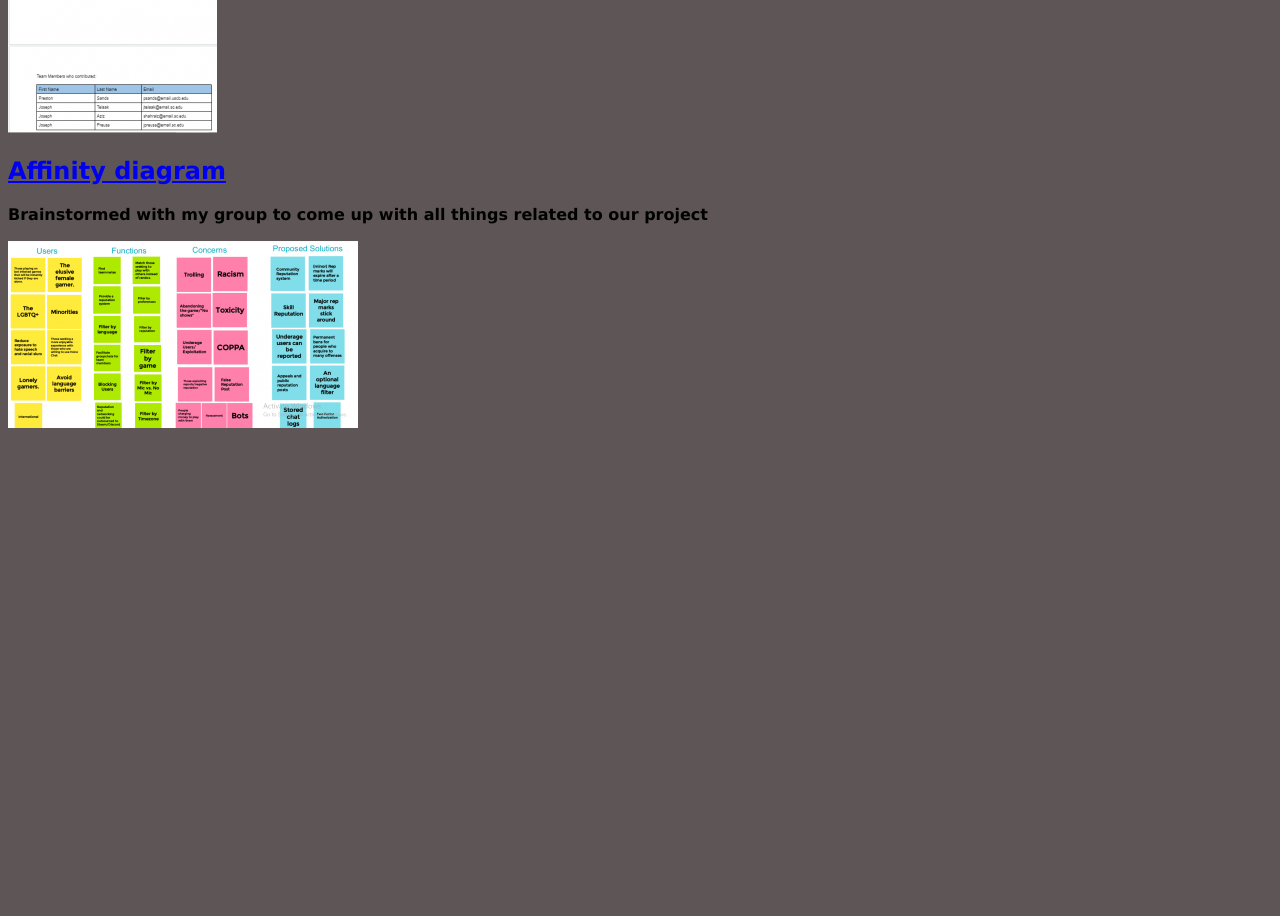
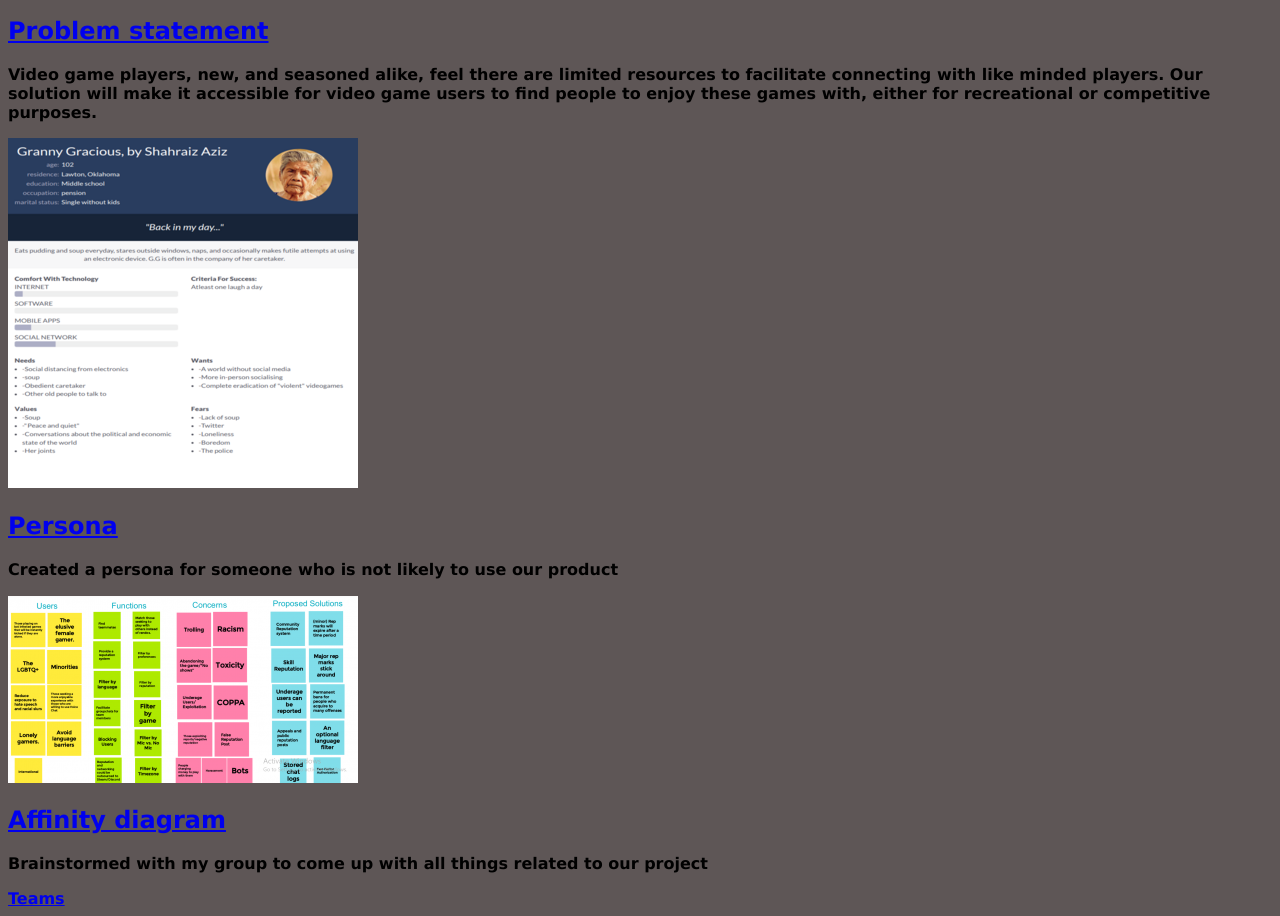
Before and after one commit to Shahraiz-commits/shahraiz-commits.github.io, a plain HTML site: page index.html in a window 1280 px wide. Shown: the part 438-1354 px from the top of the page. Before the commit the page ends 878 px from the top, so only its background shows below. Drawn offline with Linux system fonts and the light colour scheme.

Commit message:
Update index.html

```diff
--- a/index.html
+++ b/index.html
@@ -5,27 +5,42 @@
         <link rel="stylesheet" href="styles.css">
     </head>
     <body>
-        <h1>Shahraiz Aziz's site <3 </h1>
+        <h1>Shahraiz Aziz's site <3</h1>
 
             <!-- Problem statement-->
         <section class = "assignment">
+                <a href="190files/Problem Statement.pdf"><img src="190images/Problem statement.png"></a>
                 <section class = "assignment-details">
                      <a href="190files/Problem Statement.pdf"><h2>Problem statement</h2></a>
-                <p>Video game players, new, and seasoned alike, feel there are limited resources to facilitate connecting with like minded players. Our solution will make it accessible for video game users to find people to enjoy these games with, either for recreational or competitive purposes.
+                    <p>
+                          Video game players, new, and seasoned alike, feel there are limited resources to facilitate connecting with like minded players. Our solution will make it accessible for video game users to find people to enjoy these games with, either for recreational or competitive purposes.
                     </p>
-                <a href="https://docs.google.com/spreadsheets/d/1dlmD2AGsU2QKK2Fu9AB7Hv_I6vjcn0D4-PguEnmNmrg/edit?usp=sharing">Teams</a>
                 </section>
-            <a href="190files/Problem Statement.pdf"><img src="190images/Problem statement.png"></a>
+        </section>
+
+         <!-- Persona-->
+         <section class = "assignment">
+            <a href="190files/Persona.pdf"><img src="190images/persona.png"></a>
+                <section class = "assignment-details">
+                    <a href="190files/Persona.pdf"><h2>Persona</h2></a>
+                    <p>
+                         Created a persona for someone who is not likely to use our product
+                    </p>
+                </section>
         </section>
 
         <!--Affinity diagram-->
-        <section class = "assignment2">
+        <section class = "assignment">
+            <a href="190files/affinity-diagram.pdf"><img src="190images/Affinity diagram.png"></a>
                 <section class = "assignment-details">
                     <a href="190files/affinity-diagram.pdf"><h2>Affinity diagram</h2></a>
-                <p>Brainstormed with my group to come up with all things related to our project
+                    <p>
+                         Brainstormed with my group to come up with all things related to our project
                     </p>
                 </section>
-            <a href="190files/affinity-diagram.pdf"><img src="190images/Affinity diagram.png"></a>
         </section>
+
+        <a href="https://docs.google.com/spreadsheets/d/1dlmD2AGsU2QKK2Fu9AB7Hv_I6vjcn0D4-PguEnmNmrg/edit?usp=sharing">Teams</a>
+
     </body>
 </html>
```
Lines whose indentation alone changed are shown as unchanged.
